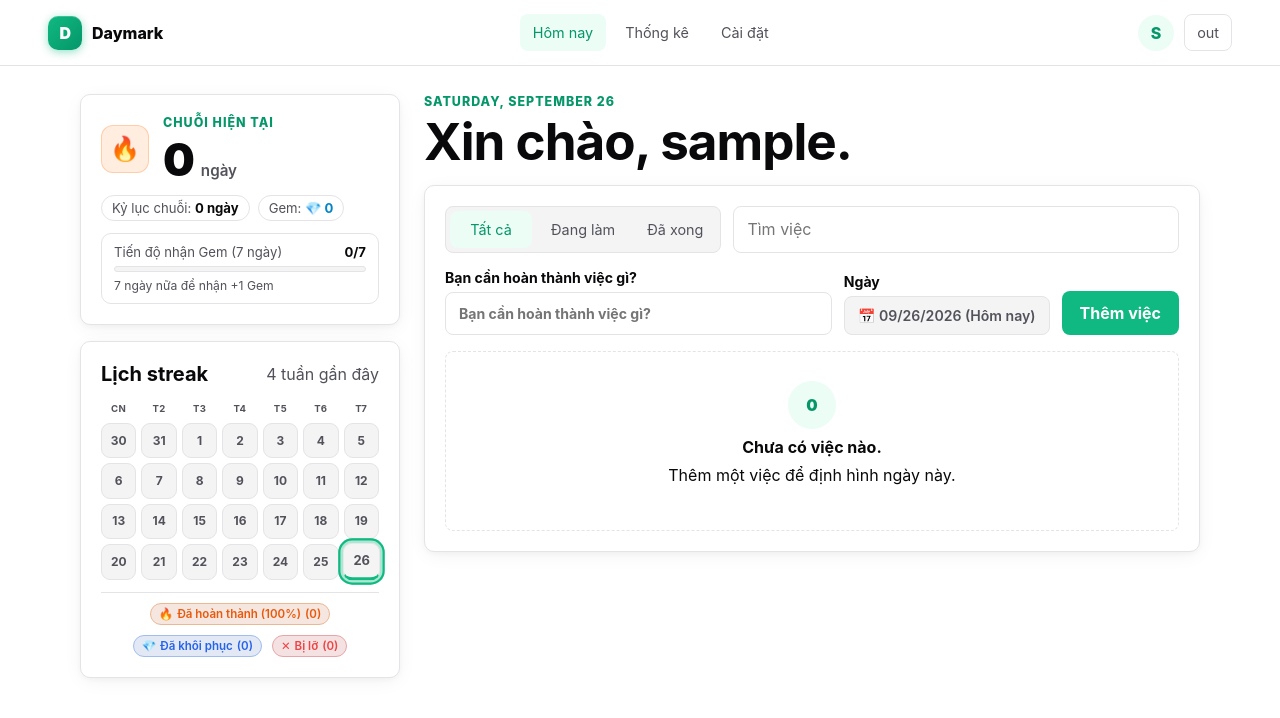
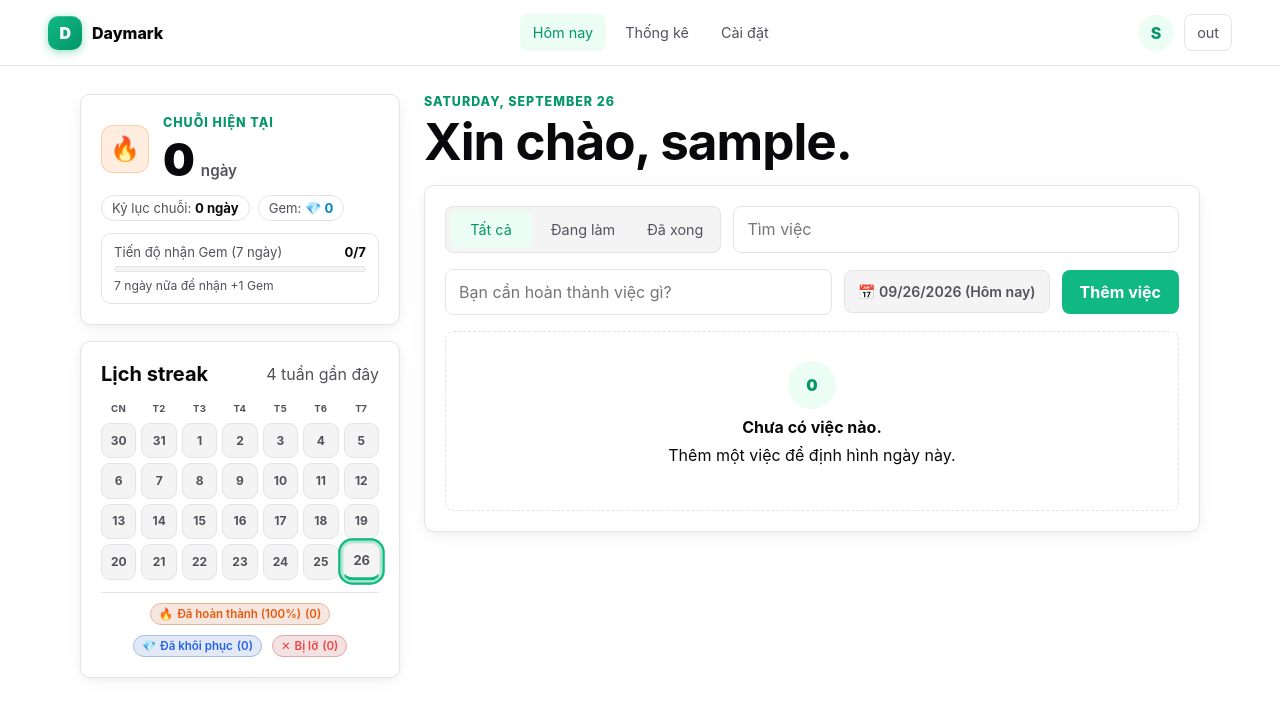
Before and after one commit to tuenx114010125008-commits/todolist, a React (Vite) app: page / in a window 1280 px wide. Shown: the top 718 px of the page. Built offline with nearby package versions, Linux system fonts and the light colour scheme; sample sign-in values are in the browser's storage.

Commit message:
clean: dọn dẹp mã nguồn không dùng, tối ưu UI và project

```diff
--- a/src/App.css
+++ b/src/App.css
@@ -294,17 +294,13 @@ h2 {
 
 .todo-form {
   grid-template-columns: 1fr auto auto;
-  align-items: end;
+  align-items: center;
   margin-bottom: 16px;
 }
 
 .todo-form label {
   grid-column: 1;
-  display: grid;
-  gap: 6px;
-  font-size: 0.88rem;
-  font-weight: 700;
-  color: var(--text);
+  display: block;
 }
 
 .date-label {
@@ -567,10 +563,7 @@ h2 {
 /* ── Date display (read-only) ── */
 .date-display {
   display: flex;
-  flex-direction: column;
-  gap: 6px;
-  font-size: 0.88rem;
-  font-weight: 700;
+  align-items: center;
 }
 
 .date-display-label {
@@ -580,7 +573,7 @@ h2 {
 }
 
 .date-display-value {
-  padding: 10px 13px;
+  padding: 12px 13px;
   border: 1px solid var(--border);
   border-radius: 8px;
   background: var(--surface-strong);
@@ -588,6 +581,9 @@ h2 {
   font-weight: 600;
   font-size: 0.88rem;
   white-space: nowrap;
+  display: inline-flex;
+  align-items: center;
+  box-sizing: border-box;
 }
 
 .text-button {
--- a/src/App.jsx
+++ b/src/App.jsx
@@ -8,7 +8,6 @@ import ForgotPassword from './pages/ForgotPassword'
 import ResetPassword from './pages/ResetPassword'
 import Statistics from './pages/Statistics'
 import Settings from './pages/Settings'
-import TodoDetail from './pages/TodoDetail'
 import en from './translations/en'
 import vi from './translations/vi'
 import { addDays, dateKey, evaluateGemRewards, getStreakStats } from './utils/streak'
@@ -397,10 +396,6 @@ function App() {
                     />
                   }
                 />
-                <Route
-                  path="/todo/:id"
-                  element={<TodoDetail todos={userTodos} onToggle={toggleTodo} onDelete={deleteTodo} onEdit={editTodo} t={t} />}
-                />
               </Routes>
             </Protected>
           }
--- a/src/components/TodoForm.jsx
+++ b/src/components/TodoForm.jsx
@@ -29,16 +29,15 @@ export default function TodoForm({ onAdd, selectedDate, onGoToToday, t }) {
   return (
     <form className={`todo-form ${!isToday ? 'is-past-date' : ''}`} onSubmit={submit}>
       <label>
-        <span>{t.taskPlaceholder}</span>
         <input
           value={title}
           disabled={!isToday}
           onChange={(event) => setTitle(event.target.value)}
-          placeholder={isToday ? t.taskPlaceholder : (t.onlyTodayNotice || 'Chỉ có thể thêm việc cho ngày hôm nay')}
+          placeholder={isToday ? t.taskPlaceholder : (t.onlyTodayNotice || 'Không thể thêm việc')}
+          aria-label={t.taskPlaceholder}
         />
       </label>
       <div className="date-display">
-        <span className="date-display-label">{t.date}</span>
         <span className="date-display-value">
           📅 {formattedDate} {isToday ? `(${t.today || 'Hôm nay'})` : ''}
         </span>
@@ -50,12 +49,12 @@ export default function TodoForm({ onAdd, selectedDate, onGoToToday, t }) {
           </button>
         ) : (
           <button
-            className="secondary-button go-today-button"
+            className="primary-button"
             type="button"
             onClick={onGoToToday}
             title={t.goToToday || 'Về ngày hôm nay để thêm việc'}
           >
-            👉 {t.goToToday || 'Về hôm nay'}
+            {t.goToToday || 'Về hôm nay'}
           </button>
         )}
       </div>
--- a/src/pages/TodoDetail.jsx
+++ /dev/null
@@ -1,71 +0,0 @@
-import { Link, useNavigate, useParams } from 'react-router-dom'
-import { useState } from 'react'
-import { dateKey } from '../utils/streak'
-
-export default function TodoDetail({ todos, onToggle, onDelete, onEdit, t }) {
-  const { id } = useParams()
-  const navigate = useNavigate()
-  const todo = todos.find((item) => item.id === id)
-  const isPastDate = Boolean(todo && todo.date < dateKey())
-  const [editing, setEditing] = useState(false)
-  const [form, setForm] = useState(todo ? { title: todo.title, date: todo.date } : { title: '', date: '' })
-
-  if (!todo) {
-    return (
-      <main className="page-shell narrow">
-        <h1>{t.detailNotFound}</h1>
-        <Link className="back-link" to="/">{t.nav.today}</Link>
-      </main>
-    )
-  }
-
-  const save = (event) => {
-    event.preventDefault()
-    if (isPastDate) return
-    if (!form.title.trim() || !form.date) return
-    onEdit(todo.id, form)
-    setEditing(false)
-  }
-
-  const remove = () => {
-    if (isPastDate) return
-    onDelete(todo.id)
-    navigate('/')
-  }
-
-  return (
-    <main className="page-shell narrow">
-      <Link className="back-link" to="/">{t.nav.today}</Link>
-      <div className="detail-card">
-        {isPastDate && (
-          <p className="past-date-notice" style={{ marginBottom: 16 }}>
-            ⚠️ {t.cannotModifyPastDate || 'Không thể tích hoàn thành, sửa hoặc xóa công việc của những ngày đã qua.'}
-          </p>
-        )}
-        {editing && !isPastDate ? (
-          <form className="stack-form" onSubmit={save}>
-            <label>{t.taskPlaceholder}<input required value={form.title} onChange={(event) => setForm({ ...form, title: event.target.value })} /></label>
-            <label>{t.date}<input required type="date" value={form.date} onChange={(event) => setForm({ ...form, date: event.target.value })} /></label>
-            <div className="detail-actions">
-              <button className="primary-button" type="submit">{t.save}</button>
-              <button className="text-button" type="button" onClick={() => setEditing(false)}>{t.cancel}</button>
-            </div>
-          </form>
-        ) : (
-          <>
-            <p className="eyebrow">{todo.date} {isPastDate ? `• ${t.readOnlyDay || 'Chỉ xem'}` : ''}</p>
-            <h1>{todo.title}</h1>
-            <p className="muted">{todo.completed ? t.completed : t.active}</p>
-            {!isPastDate ? (
-              <div className="detail-actions">
-                <button className="primary-button" type="button" onClick={() => onToggle(todo.id)}>{todo.completed ? t.undo : t.complete}</button>
-                <button className="choice" type="button" onClick={() => setEditing(true)}>{t.edit}</button>
-                <button className="text-button danger" type="button" onClick={remove}>{t.delete}</button>
-              </div>
-            ) : null}
-          </>
-        )}
-      </div>
-    </main>
-  )
-}
--- a/src/translations/vi.js
+++ b/src/translations/vi.js
@@ -75,7 +75,7 @@ export default {
   streakRecovered: 'Đã khôi phục streak cho ngày {date}!',
   clickToRecover: 'Nhấn để khôi phục (1 Gem)',
   selectFromCalendarHint: 'Chỉ có thể chọn ngày từ lịch ở bên trái',
-  onlyTodayNotice: 'Chỉ có thể thêm việc cho ngày hôm nay',
+  onlyTodayNotice: 'Không thể thêm việc',
   goToToday: 'Về hôm nay',
   cannotAddPastDate: 'Không thể thêm việc cho những ngày đã qua. Hãy chọn ngày hôm nay để thêm việc mới.',
   cannotModifyPastDate: 'Không thể tích hoàn thành, sửa hoặc xóa công việc của những ngày đã qua.',
```
